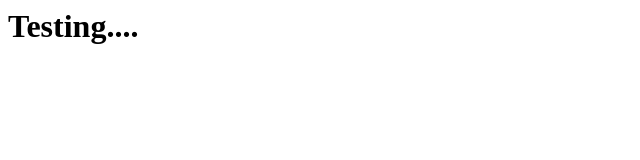
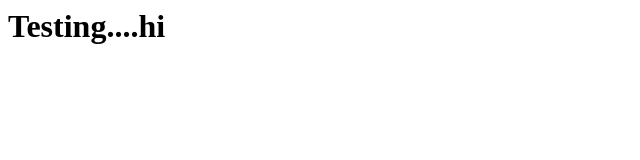
Before and after one commit to Saipriya2023/testdevopd, a plain HTML site: page index.html in a window 1280 px wide. Shown: the full height of the page, 0-640 px from the left. Drawn offline with Linux system fonts and the light colour scheme.

Commit message:
Update index.html

```diff
--- a/index.html
+++ b/index.html
@@ -1 +1 @@
-<h1>Testing....</h1>
+<h1>Testing....hi</h1>
```
